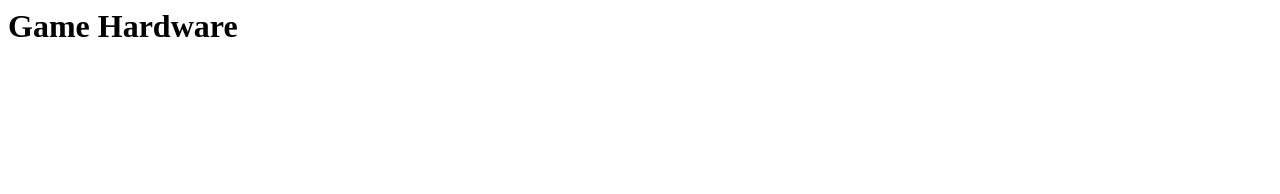
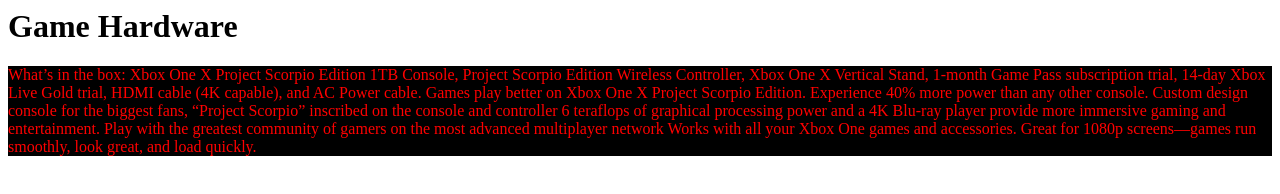
Before and after one commit to rhoughton/Ex.CreateTabsinHTML, a plain HTML site: page index.html in a window 1280 px wide. Drawn offline with Linux system fonts and the light colour scheme.

Commit message:
Update index.html

```diff
--- a/index.html
+++ b/index.html
@@ -1,7 +1,13 @@
 <html>
 <body>
  <h1>Game Hardware</h1>
-
+<p style="color:red; background-color: black"> What’s in the box: Xbox One X Project Scorpio Edition 1TB Console, Project Scorpio Edition Wireless Controller, Xbox One X Vertical Stand, 1-month Game Pass subscription trial, 14-day Xbox Live Gold trial, HDMI cable (4K capable), and AC Power cable.
+Games play better on Xbox One X Project Scorpio Edition. Experience 40% more power than any other console.
+Custom design console for the biggest fans, “Project Scorpio” inscribed on the console and controller
+6 teraflops of graphical processing power and a 4K Blu-ray player provide more immersive gaming and entertainment.
+Play with the greatest community of gamers on the most advanced multiplayer network
+Works with all your Xbox One games and accessories.
+ Great for 1080p screens—games run smoothly, look great, and load quickly. </p>
 
 </body>
 </html>
```
